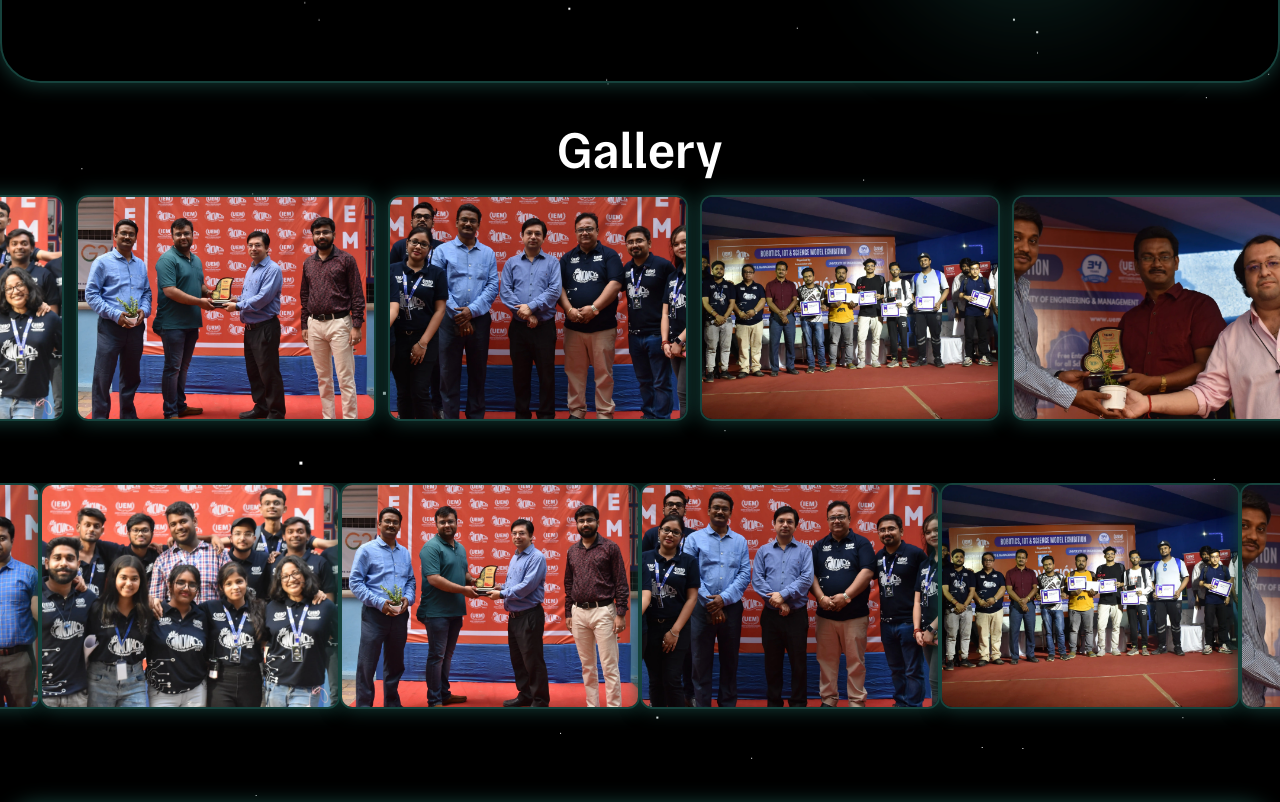
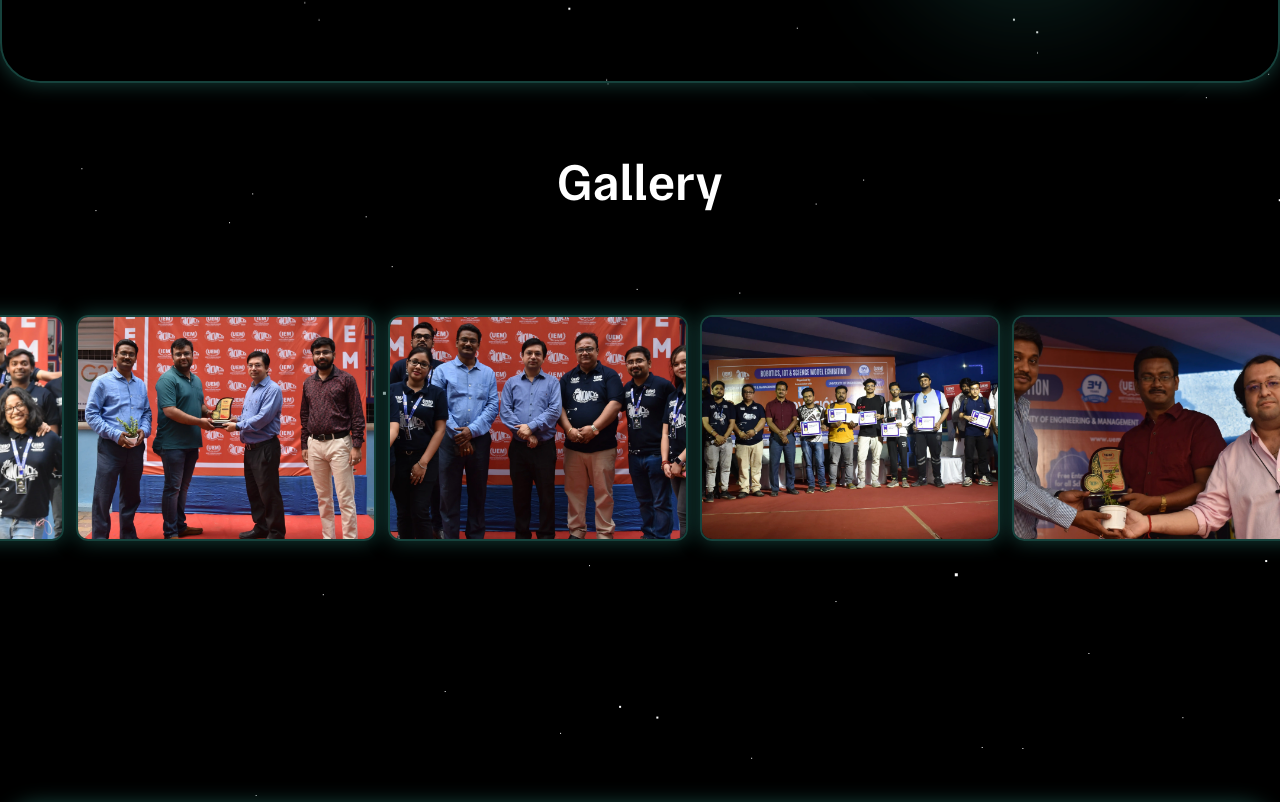
Before and after one commit to subhraneel2005/Innovacion, a Next.js app: page / in a window 1280 px wide. Shown: the part 2257-3059 px from the top of the page. Built offline with nearby package versions, Linux system fonts and the light colour scheme.

Commit message:
Website Gallery modification done✅.

```diff
--- a/components/Gallery/WebGallery.jsx
+++ b/components/Gallery/WebGallery.jsx
@@ -33,10 +33,8 @@ const images = [
   "/Gallery/27.webp",
 ];
 
-
 const WebGallery = () => {
   const [currentIndexTop, setCurrentIndexTop] = useState(0);
-  const [currentIndexBottom, setCurrentIndexBottom] = useState(images.length - 1);
 
   const handlersTop = useSwipeable({
     onSwipedLeft: () => handleNextTop(),
@@ -45,22 +43,13 @@ const WebGallery = () => {
     trackMouse: true,
   });
 
-  const handlersBottom = useSwipeable({
-    onSwipedLeft: () => handleNextBottom(),
-    onSwipedRight: () => handlePrevBottom(),
-    preventDefaultTouchmoveEvent: true,
-    trackMouse: true,
-  });
-
   useEffect(() => {
     const intervalTop = setInterval(handleNextTop, 2000);
-    const intervalBottom = setInterval(handleNextBottom, 2000);
 
     return () => {
       clearInterval(intervalTop);
-      clearInterval(intervalBottom);
     };
-  }, [currentIndexTop, currentIndexBottom]);
+  }, [currentIndexTop]);
 
   const handleNextTop = () => {
     setCurrentIndexTop((prevIndex) => (prevIndex + 1) % images.length);
@@ -72,16 +61,6 @@ const WebGallery = () => {
     );
   };
 
-  const handleNextBottom = () => {
-    setCurrentIndexBottom((prevIndex) => (prevIndex + 1) % images.length);
-  };
-
-  const handlePrevBottom = () => {
-    setCurrentIndexBottom((prevIndex) =>
-      prevIndex === 0 ? images.length - 1 : prevIndex - 1
-    );
-  };
-
   return (
     <div className='h-screen w-full relative md:flex md:flex-col hidden'>
       <StarryBackground extraClass={"z-10 -top-[72px] left-0 right-0 bottom-0 bg-[radial-gradient(circle_at_bottom,#000_0%,#000_100%)]"} />
@@ -89,33 +68,13 @@ const WebGallery = () => {
       {/* Top Slider */}
       <div
         {...handlersTop}
-        className="relative z-20 h-[40%] w-full overflow-hidden mx-auto px-2 md:px-10"
+        className="relative z-20 h-[60%] w-full overflow-hidden mx-auto px-2 md:px-10"
       >
-        <h1 className='text-4xl md:text-[3.2rem] font-[Tasa-SemiBold] mt-2 mb-6 text-white text-center'>Gallery</h1>
+        <h1 className='text-4xl md:text-[3.2rem] font-[Tasa-SemiBold] mt-10 mb-10 text-white text-center'>Gallery</h1>
+        {/* Increased margin-bottom to mb-10 for more gap */}
         <div
-          className="w-full gap-3 flex transition-transform duration-500 ease-in-out"
+          className="w-full gap-3 flex transition-transform duration-500 ease-in-out mt-28"
           style={{ transform: `translateX(-${currentIndexTop * 25}%)` }} // Show 4 images at once
-        >
-          {images.map((image, index) => (
-            <img
-              key={index}
-              src={image}
-              alt={`Slide ${index + 1}`}
-              loading='lazy'
-              className="w-1/4 h-auto object-cover rounded-xl border-2 border-[#16423C] shadow-[0px_0px_20px_rgba(22,66,60,1)]"
-            />
-          ))}
-        </div>
-      </div>
-
-
-      <div
-        {...handlersBottom}
-        className="relative z-20 h-[40%] w-full overflow-hidden mx-auto px-2 md:px-10 mt-10"
-      >
-        <div
-          className="w-full flex transition-transform duration-500 ease-in-out"
-          style={{ transform: `translateX(-${currentIndexBottom * 25}%)` }} // Show 4 images at once
         >
           {images.map((image, index) => (
             <img
```
